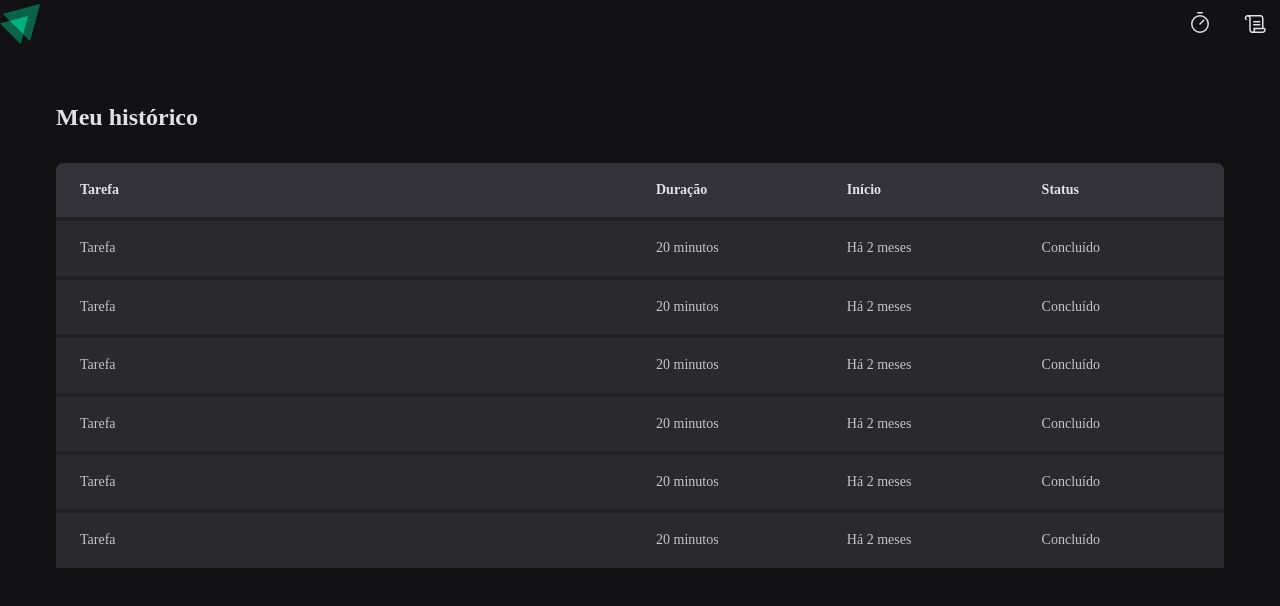
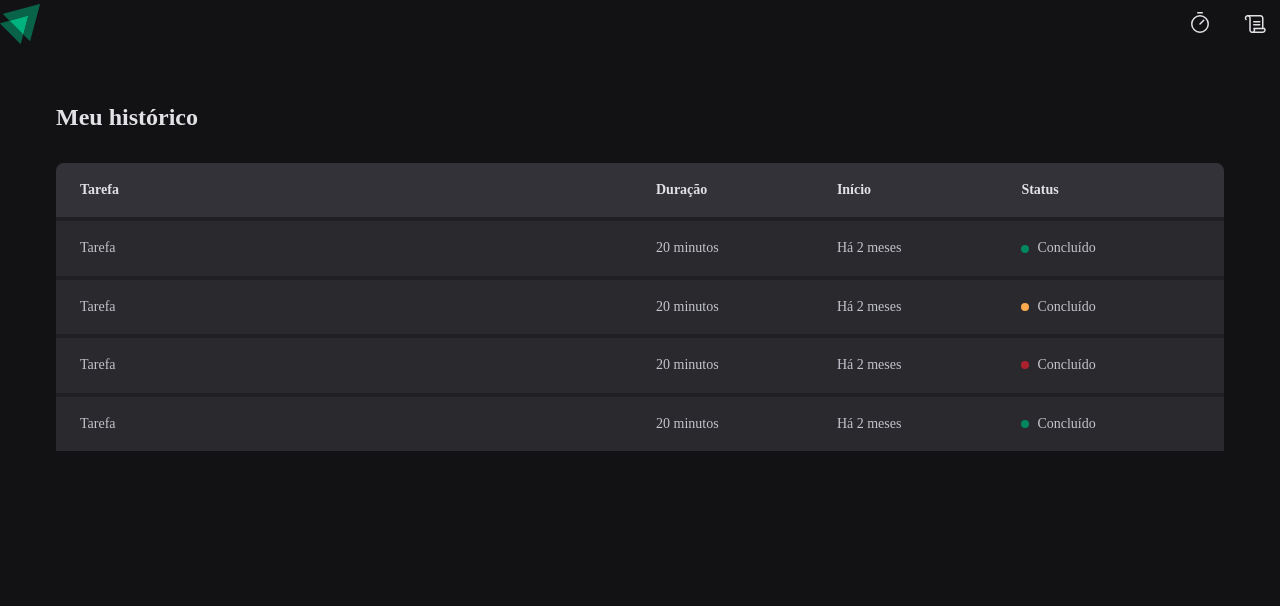
Before and after one commit to alesandraisla/ReactJs-Timer-Rocketseat, a React (Vite) app: page /history in a window 1280 px wide. Shown: the top 606 px of the page. Built offline with nearby package versions, Linux system fonts and the light colour scheme.

Commit message:
Component status

```diff
--- a/src/pages/History/index.tsx
+++ b/src/pages/History/index.tsx
@@ -1,4 +1,4 @@
-import { HistoryContainer, HistoryList } from './styles'
+import { HistoryContainer, HistoryList, Status } from './styles'
 
 export function History() {
   return (
@@ -19,37 +19,33 @@
               <td>Tarefa</td>
               <td>20 minutos</td>
               <td>Há 2 meses</td>
-              <td>Concluído</td>
+              <td>
+                <Status statusColor="green">Concluído</Status>
+              </td>
             </tr>
             <tr>
               <td>Tarefa</td>
               <td>20 minutos</td>
               <td>Há 2 meses</td>
-              <td>Concluído</td>
+              <td>
+                <Status statusColor="yellow">Concluído</Status>
+              </td>
             </tr>
             <tr>
               <td>Tarefa</td>
               <td>20 minutos</td>
               <td>Há 2 meses</td>
-              <td>Concluído</td>
-            </tr>{' '}
+              <td>
+                <Status statusColor="red">Concluído</Status>
+              </td>
+            </tr>
             <tr>
               <td>Tarefa</td>
               <td>20 minutos</td>
               <td>Há 2 meses</td>
-              <td>Concluído</td>
-            </tr>{' '}
-            <tr>
-              <td>Tarefa</td>
-              <td>20 minutos</td>
-              <td>Há 2 meses</td>
-              <td>Concluído</td>
-            </tr>{' '}
-            <tr>
-              <td>Tarefa</td>
-              <td>20 minutos</td>
-              <td>Há 2 meses</td>
-              <td>Concluído</td>
+              <td>
+                <Status statusColor="green">Concluído</Status>
+              </td>
             </tr>
           </tbody>
         </table>
--- a/src/pages/History/styles.ts
+++ b/src/pages/History/styles.ts
@@ -58,3 +58,27 @@
     }
   }
 `
+
+const STATUS_COLORS = {
+  yellow: 'yellow-500',
+  green: 'green-500',
+  red: 'red-500',
+} as const
+
+interface StatusProps {
+  statusColor: keyof typeof STATUS_COLORS
+}
+
+export const Status = styled.span<StatusProps>`
+  display: flex;
+  align-items: center;
+  gap: 0.5rem;
+
+  &::before {
+    content: '';
+    width: 0.5rem;
+    height: 0.5rem;
+    border-radius: 9999px;
+    background: ${(props) => props.theme[STATUS_COLORS[props.statusColor]]};
+  }
+`
```
